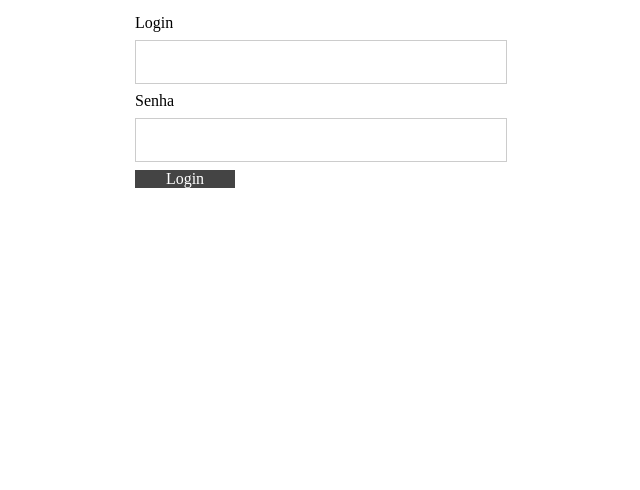
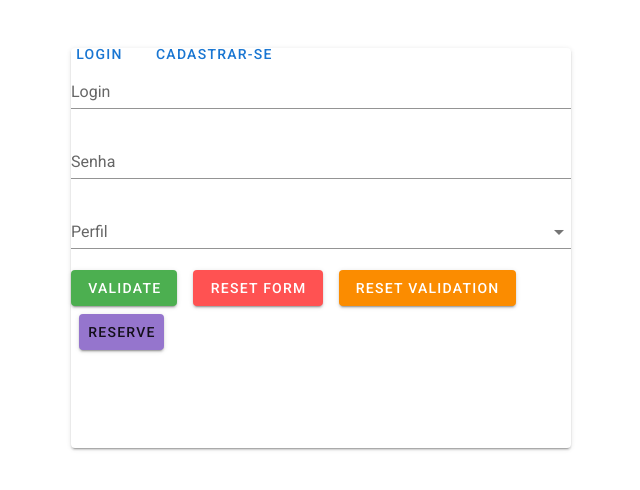
Before and after one commit to nathalyandrade/facomflix, a Vue app in the folder FacomFLIX/frontend/: page /#/login in a window 1280 px wide. Shown: the top 490 px of the page, without its empty margins (319-959 px from the left). Built offline with nearby package versions, Linux system fonts and the light colour scheme; no server answers.

Commit message:
inserindo vuetify na tela de login

```diff
--- a/FacomFLIX/frontend/src/components/Login.vue
+++ b/FacomFLIX/frontend/src/components/Login.vue
@@ -1,6 +1,6 @@
 <template>
-    <div>
-        <form>
+  <v-app>
+    <!-- <form>
             <div class="container">
                 <label for="username">Login</label>
                 <input type="text" name="username" required>
@@ -8,12 +8,99 @@
                 <input type="password" name="passwd" required>
                 <input type="submit" value="Login">
             </div>
-        </form>
+        </form> -->
+
+    <!-- <v-card class="mx-auto my-12" max-width="374">
+      <v-row align="center" justify="space-around">
+        <v-btn text> Normal </v-btn>
+        <v-btn text color="primary"> Primary </v-btn>
+        <v-btn text color="error"> Error </v-btn>
+        <v-btn text disabled> Disabled </v-btn>
+      </v-row>
+    </v-card> -->
+    <v-card class="mx-auto my-12" width="500px" height="400px">
+      <v-row class="text-center">
+        <div align="center" class="text-center justify-center">
+          <v-btn text color="primary"> Login </v-btn>
+          <v-btn text color="primary" class="text-center"> Cadastrar-se </v-btn>
         </div>
+      </v-row>
+
+      <v-form ref="form" v-model="valid" lazy-validation>
+        <v-text-field
+          v-model="login"
+          :rules="loginRules"
+          label="Login"
+          required
+        ></v-text-field>
+
+        <v-text-field
+          v-model="senha"
+          :rules="senhaRules"
+          type="password"
+          label="Senha"
+          required
+        ></v-text-field>
+
+        <v-select
+          v-model="perfilUsuario"
+          :items="items"
+          :rules="[(v) => !!v || 'Perfil é necessário']"
+          label="Perfil"
+          required
+        ></v-select>
+
+        <v-btn
+          :disabled="!valid"
+          color="success"
+          class="mr-4"
+          @click="validate"
+        >
+          Validate
+        </v-btn>
+
+        <v-btn color="error" class="mr-4" @click="reset"> Reset Form </v-btn>
+
+        <v-btn color="warning" @click="resetValidation">
+          Reset Validation
+        </v-btn>
+      </v-form>
+      <v-card-actions>
+        <v-btn color="deep-purple lighten-2"> Reserve </v-btn>
+      </v-card-actions>
+    </v-card>
+  </v-app>
 </template>
 
+<script>
+export default {
+  name: "Login",
+  data: () => ({
+    valid: true,
+    login: "",
+    loginRules: [(v) => !!v || "Login é necessário"],
+    senha: "",
+    senhaRules: [(v) => !!v || "Senha é necessário"],
+    perfilUsuario: null,
+    items: ["Aluno", "Professor", "Administrador"],
+  }),
+  methods: {
+    validate() {
+      this.$refs.form.validate();
+    },
+    reset() {
+      this.$refs.form.reset();
+    },
+    resetValidation() {
+      this.$refs.form.resetValidation();
+    },
+  },
+};
+</script>
+
 <style scoped>
-    input[type=text], input[type=password] {
+/* input[type="text"],
+input[type="password"] {
   width: 100%;
   padding: 12px 20px;
   margin: 8px 0;
@@ -21,17 +108,17 @@
   border: 1px solid #ccc;
   box-sizing: border-box;
 }
-    input[type=submit] {
+input[type="submit"] {
   background: #444;
   color: white;
   cursor: pointer;
-        width:100px;
+  width: 100px;
 }
-    input[type=submit]:hover {
+input[type="submit"]:hover {
   background: #333;
 }
 .container {
   padding: 14px;
   width: 400px;
-    }
+} */
 </style>
```
Lines whose indentation alone changed are shown as unchanged.
